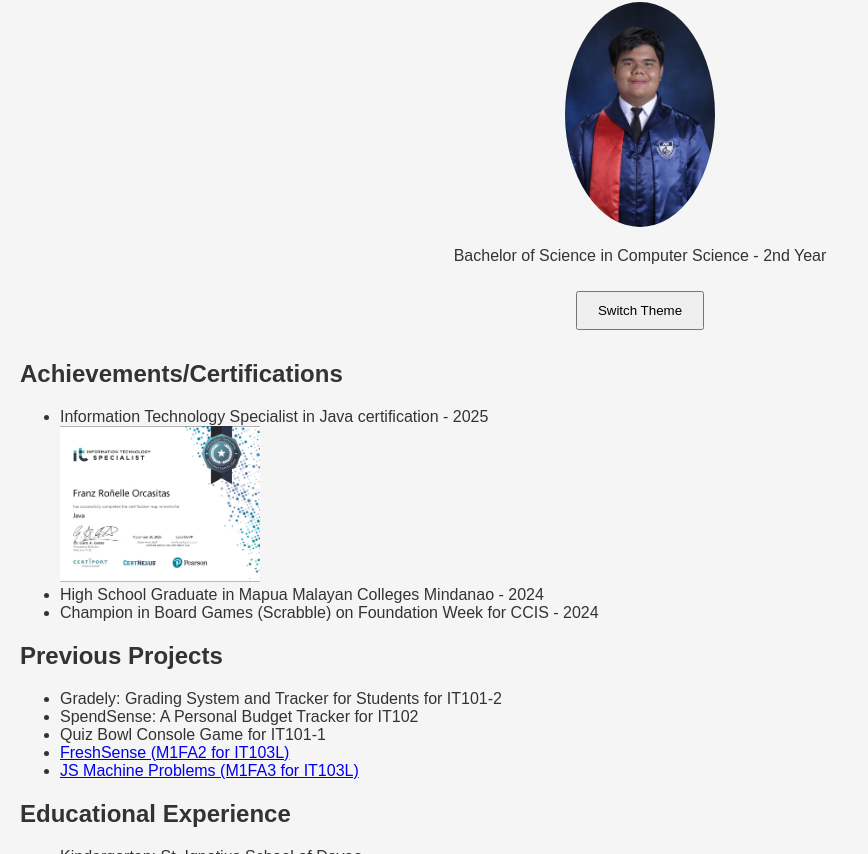
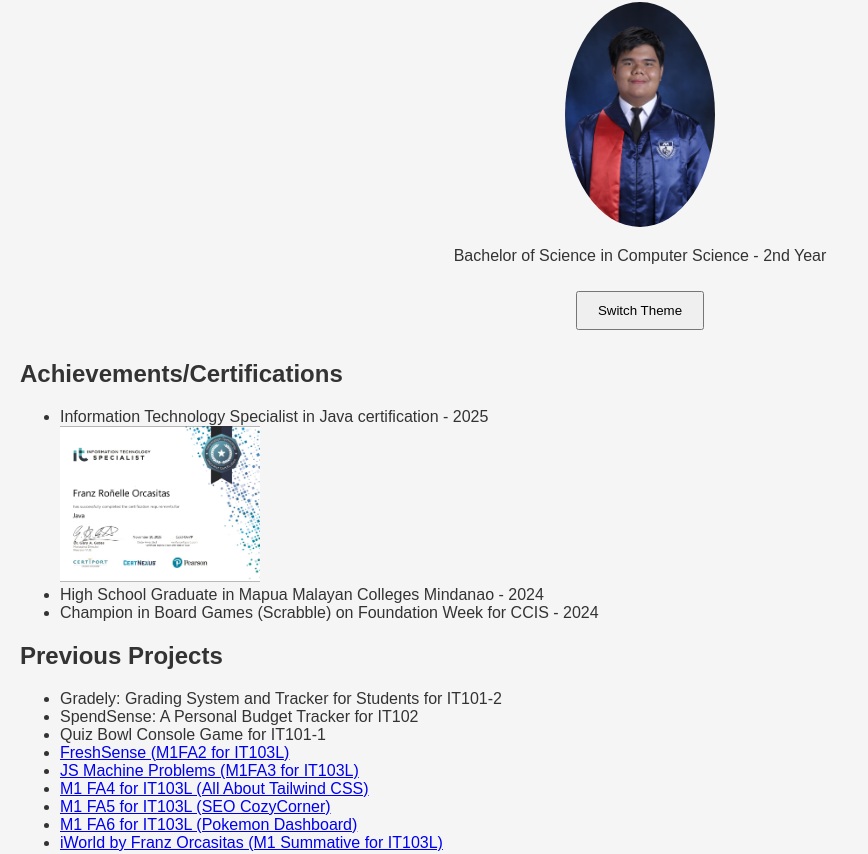
Before and after one commit to frhOrcasitas/portfolio, a plain HTML site: page index.html in a window 1280 px wide. Shown: the part 98-952 px from the top of the page, without its empty margins (0-868 px from the left). Drawn offline with Linux system fonts and the light colour scheme.

Commit message:
added new links

```diff
--- a/index.html
+++ b/index.html
@@ -30,6 +30,10 @@
             <li>Quiz Bowl Console Game for IT101-1</li>
             <li><a href="https://frhorcasitas.github.io/freshsense/">FreshSense (M1FA2 for IT103L)</a></li>
             <li><a href="https://frhorcasitas.github.io/js_mps/">JS Machine Problems (M1FA3 for IT103L)</a></li>
+            <li><a href="https://orcasitas-it103-m1fa4.vercel.app/">M1 FA4 for IT103L (All About Tailwind CSS)</li>
+            <li><a href="https://thecozycornerbyorcasitas.vercel.app/">M1 FA5 for IT103L (SEO CozyCorner)</li>
+            <li><a href="https://restapi-pokedemo-orcasitas.vercel.app/">M1 FA6 for IT103L (Pokemon Dashboard)</li>
+            <li><a href="https://iworld-by-orcasitas.vercel.app/">iWorld by Franz Orcasitas (M1 Summative for IT103L)</li>
          </ul>
       </section>
       <section id="edu_experience">
```
